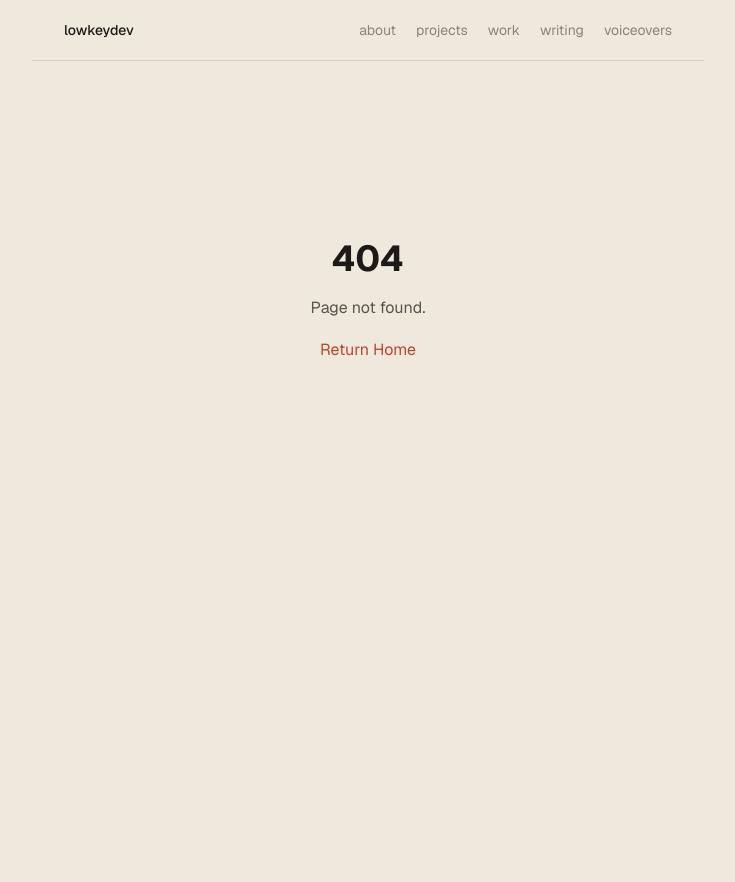
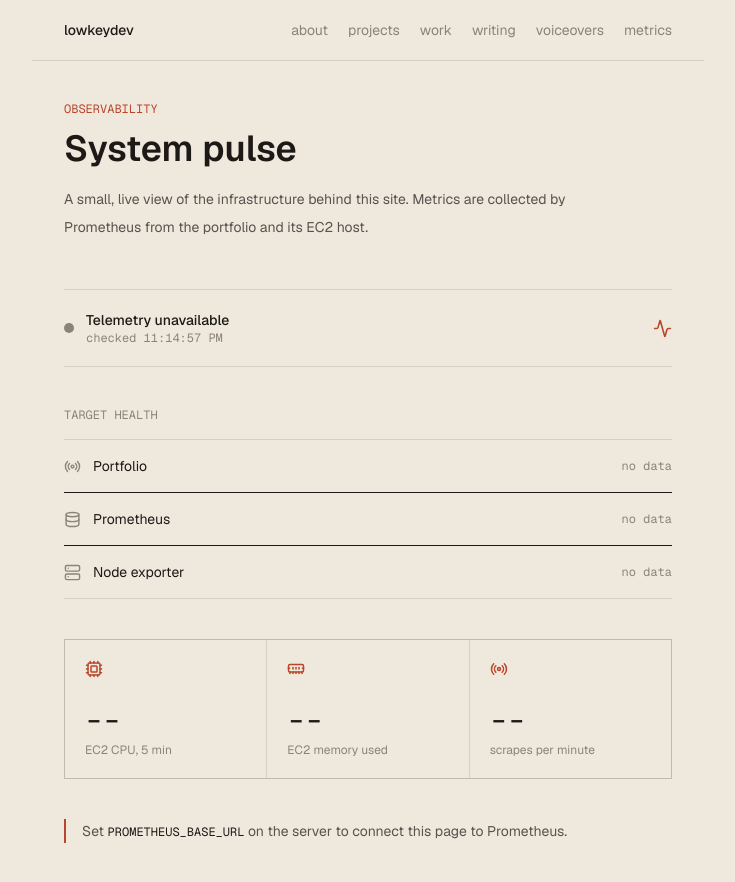
Before and after one commit to ASHUTOSH-SWAIN-GIT/folio, a Next.js app: page /observability in a window 1280 px wide. Before the commit this address had no page. Shown: the top 882 px of the page, without its empty margins (272-1007 px from the left). Before the commit the page ends 800 px from the top, so only its background shows below. Built offline with nearby package versions, Linux system fonts and the light colour scheme.

Commit message:
Add Prometheus metrics dashboard

```diff
--- /dev/null
+++ b/app/api/observability/route.ts
@@ -0,0 +1,13 @@
+import { getObservabilitySnapshot } from "@/lib/prometheus";
+
+export const dynamic = "force-dynamic";
+export const runtime = "nodejs";
+
+export async function GET() {
+  const snapshot = await getObservabilitySnapshot();
+
+  return Response.json(
+    { ...snapshot, checkedAt: new Date().toISOString() },
+    { headers: { "Cache-Control": "no-store" } },
+  );
+}
--- /dev/null
+++ b/app/metrics/route.ts
@@ -0,0 +1,13 @@
+import { collectMetrics } from "@/lib/metrics";
+
+export const dynamic = "force-dynamic";
+export const runtime = "nodejs";
+
+export function GET() {
+  return new Response(collectMetrics(), {
+    headers: {
+      "Cache-Control": "no-store",
+      "Content-Type": "text/plain; version=0.0.4; charset=utf-8",
+    },
+  });
+}
--- /dev/null
+++ b/app/observability/page.tsx
@@ -0,0 +1,23 @@
+import type { Metadata } from "next";
+import MetricsDashboard from "@/components/MetricsDashboard";
+
+export const metadata: Metadata = {
+  title: "Observability | lowkeydev",
+  description: "Live infrastructure and portfolio metrics backed by Prometheus.",
+};
+
+export default function ObservabilityPage() {
+  return (
+    <main className="pb-20">
+      <header className="mb-12">
+        <p className="mb-3 font-mono text-xs uppercase text-accent">Observability</p>
+        <h1 className="text-3xl font-semibold tracking-normal sm:text-4xl">System pulse</h1>
+        <p className="mt-4 max-w-xl text-sm leading-7 text-muted">
+          A small, live view of the infrastructure behind this site. Metrics are collected by Prometheus from
+          the portfolio and its EC2 host.
+        </p>
+      </header>
+      <MetricsDashboard />
+    </main>
+  );
+}
--- /dev/null
+++ b/components/MetricsDashboard.tsx
@@ -0,0 +1,127 @@
+"use client";
+
+import { Activity, Cpu, Database, MemoryStick, Radio, Server } from "lucide-react";
+import { useCallback, useEffect, useState } from "react";
+
+type Snapshot = {
+  configured: boolean;
+  checkedAt: string;
+  values: {
+    portfolioUp: number | null;
+    prometheusUp: number | null;
+    nodeExporterUp: number | null;
+    cpuUsage: number | null;
+    memoryUsage: number | null;
+    scrapeRate: number | null;
+  } | null;
+};
+
+const statusItems = [
+  { key: "portfolioUp", label: "Portfolio", icon: Radio },
+  { key: "prometheusUp", label: "Prometheus", icon: Database },
+  { key: "nodeExporterUp", label: "Node exporter", icon: Server },
+] as const;
+
+function percentage(value: number | null | undefined) {
+  return value == null ? "--" : `${value.toFixed(1)}%`;
+}
+
+export default function MetricsDashboard() {
+  const [snapshot, setSnapshot] = useState<Snapshot | null>(null);
+  const [loading, setLoading] = useState(true);
+
+  const refresh = useCallback(async () => {
+    try {
+      const response = await fetch("/api/observability", { cache: "no-store" });
+      setSnapshot((await response.json()) as Snapshot);
+    } catch {
+      setSnapshot(null);
+    } finally {
+      setLoading(false);
+    }
+  }, []);
+
+  useEffect(() => {
+    void refresh();
+    const interval = window.setInterval(refresh, 30_000);
+    return () => window.clearInterval(interval);
+  }, [refresh]);
+
+  const values = snapshot?.values;
+  const connected = Boolean(snapshot?.configured && values);
+
+  return (
+    <div className="space-y-10">
+      <section className="border-y border-hairline py-5">
+        <div className="flex items-center justify-between gap-4">
+          <div className="flex items-center gap-3">
+            <span
+              className={`h-2.5 w-2.5 rounded-full ${connected ? "bg-emerald-700" : "bg-[color:var(--subtle)]"}`}
+              aria-hidden="true"
+            />
+            <div>
+              <p className="text-sm font-medium">
+                {loading ? "Contacting Prometheus" : connected ? "Telemetry connected" : "Telemetry unavailable"}
+              </p>
+              <p className="font-mono text-xs text-subtle">
+                {snapshot?.checkedAt
+                  ? `checked ${new Date(snapshot.checkedAt).toLocaleTimeString()}`
+                  : "waiting for the first sample"}
+              </p>
+            </div>
+          </div>
+          <Activity size={19} className="text-accent" aria-hidden="true" />
+        </div>
+      </section>
+
+      <section aria-labelledby="services-heading">
+        <p id="services-heading" className="mb-4 font-mono text-xs uppercase text-subtle">
+          Target health
+        </p>
+        <div className="divide-y divide-hairline border-y border-hairline">
+          {statusItems.map(({ key, label, icon: Icon }) => {
+            const up = values?.[key] === 1;
+            return (
+              <div key={key} className="flex items-center justify-between py-4">
+                <div className="flex items-center gap-3">
+                  <Icon size={17} className="text-subtle" aria-hidden="true" />
+                  <span className="text-sm">{label}</span>
+                </div>
+                <span className={`font-mono text-xs ${up ? "text-emerald-700" : "text-subtle"}`}>
+                  {values?.[key] == null ? "no data" : up ? "up" : "down"}
+                </span>
+              </div>
+            );
+          })}
+        </div>
+      </section>
+
+      <section className="grid grid-cols-1 gap-px overflow-hidden border border-hairline bg-[color:var(--hairline)] sm:grid-cols-3">
+        <div className="bg-[color:var(--background)] p-5">
+          <Cpu size={18} className="mb-6 text-accent" aria-hidden="true" />
+          <p className="font-mono text-3xl tabular-nums">{percentage(values?.cpuUsage)}</p>
+          <p className="mt-1 text-xs text-subtle">EC2 CPU, 5 min</p>
+        </div>
+        <div className="bg-[color:var(--background)] p-5">
+          <MemoryStick size={18} className="mb-6 text-accent" aria-hidden="true" />
+          <p className="font-mono text-3xl tabular-nums">{percentage(values?.memoryUsage)}</p>
+          <p className="mt-1 text-xs text-subtle">EC2 memory used</p>
+        </div>
+        <div className="bg-[color:var(--background)] p-5">
+          <Radio size={18} className="mb-6 text-accent" aria-hidden="true" />
+          <p className="font-mono text-3xl tabular-nums">
+            {values?.scrapeRate == null ? "--" : values.scrapeRate.toFixed(1)}
+          </p>
+          <p className="mt-1 text-xs text-subtle">scrapes per minute</p>
+        </div>
+      </section>
+
+      {!snapshot?.configured && !loading && (
+        <p className="border-l-2 border-[color:var(--accent)] pl-4 text-sm leading-6 text-muted">
+          Set <span className="font-mono text-xs text-[color:var(--foreground)]">PROMETHEUS_BASE_URL</span> on
+          the server to connect this page to Prometheus.
+        </p>
+      )}
+    </div>
+  );
+}
--- a/components/Navbar.tsx
+++ b/components/Navbar.tsx
@@ -10,6 +10,7 @@ const links = [
   { href: "/experience", label: "work" },
   { href: "/blog", label: "writing" },
   { href: "/voiceovers", label: "voiceovers" },
+  { href: "/observability", label: "metrics" },
 ];
 
 export default function Navbar() {
--- /dev/null
+++ b/lib/metrics.ts
@@ -0,0 +1,54 @@
+const startedAt = Date.now();
+
+type MetricsState = {
+  scrapes: number;
+};
+
+const globalForMetrics = globalThis as typeof globalThis & {
+  folioMetrics?: MetricsState;
+};
+
+const state = globalForMetrics.folioMetrics ?? { scrapes: 0 };
+globalForMetrics.folioMetrics = state;
+
+function metric(name: string, help: string, type: "counter" | "gauge", value: number) {
+  return [`# HELP ${name} ${help}`, `# TYPE ${name} ${type}`, `${name} ${value}`];
+}
+
+export function collectMetrics() {
+  state.scrapes += 1;
+
+  const memory = process.memoryUsage();
+  const uptimeSeconds = (Date.now() - startedAt) / 1000;
+
+  return [
+    ...metric(
+      "folio_metrics_scrapes_total",
+      "Total number of Prometheus scrapes served by this process.",
+      "counter",
+      state.scrapes,
+    ),
+    ...metric(
+      "folio_process_uptime_seconds",
+      "Uptime of the current portfolio server process in seconds.",
+      "gauge",
+      uptimeSeconds,
+    ),
+    ...metric(
+      "folio_process_resident_memory_bytes",
+      "Resident memory used by the current portfolio server process.",
+      "gauge",
+      memory.rss,
+    ),
+    ...metric(
+      "folio_process_heap_used_bytes",
+      "JavaScript heap used by the current portfolio server process.",
+      "gauge",
+      memory.heapUsed,
+    ),
+    "# HELP folio_build_info Static information about the portfolio build.",
+    "# TYPE folio_build_info gauge",
+    'folio_build_info{service_name="folio",instrumentation="prometheus"} 1',
+    "",
+  ].join("\n");
+}
--- /dev/null
+++ b/lib/prometheus.ts
@@ -0,0 +1,56 @@
+const queries = {
+  portfolioUp: 'up{job="folio"}',
+  prometheusUp: 'up{job="prometheus"}',
+  nodeExporterUp: 'up{job="node-exporter"}',
+  cpuUsage:
+    '100 - (avg(rate(node_cpu_seconds_total{job="node-exporter",mode="idle"}[5m])) * 100)',
+  memoryUsage:
+    '100 * (1 - (node_memory_MemAvailable_bytes{job="node-exporter"} / node_memory_MemTotal_bytes{job="node-exporter"}))',
+  scrapeRate: 'rate(folio_metrics_scrapes_total[5m]) * 60',
+} as const;
+
+export type MetricKey = keyof typeof queries;
+
+type PrometheusResponse = {
+  status: "success" | "error";
+  data?: {
+    result?: Array<{ value?: [number, string] }>;
+  };
+};
+
+export async function getObservabilitySnapshot() {
+  const baseUrl = process.env.PROMETHEUS_BASE_URL?.replace(/\/$/, "");
+
+  if (!baseUrl) {
+    return { configured: false, values: null };
+  }
+
+  const entries = await Promise.all(
+    Object.entries(queries).map(async ([key, query]) => {
+      try {
+        const url = new URL("/api/v1/query", baseUrl);
+        url.searchParams.set("query", query);
+
+        const response = await fetch(url, {
+          cache: "no-store",
+          signal: AbortSignal.timeout(5000),
+        });
+
+        if (!response.ok) return [key, null] as const;
+
+        const payload = (await response.json()) as PrometheusResponse;
+        const rawValue = payload.data?.result?.[0]?.value?.[1];
+        const value = rawValue === undefined ? null : Number(rawValue);
+
+        return [key, Number.isFinite(value) ? value : null] as const;
+      } catch {
+        return [key, null] as const;
+      }
+    }),
+  );
+
+  return {
+    configured: true,
+    values: Object.fromEntries(entries) as Record<MetricKey, number | null>,
+  };
+}
```
Also changed, not shown: 1 other file (tests, documents, lock files or other folders).
